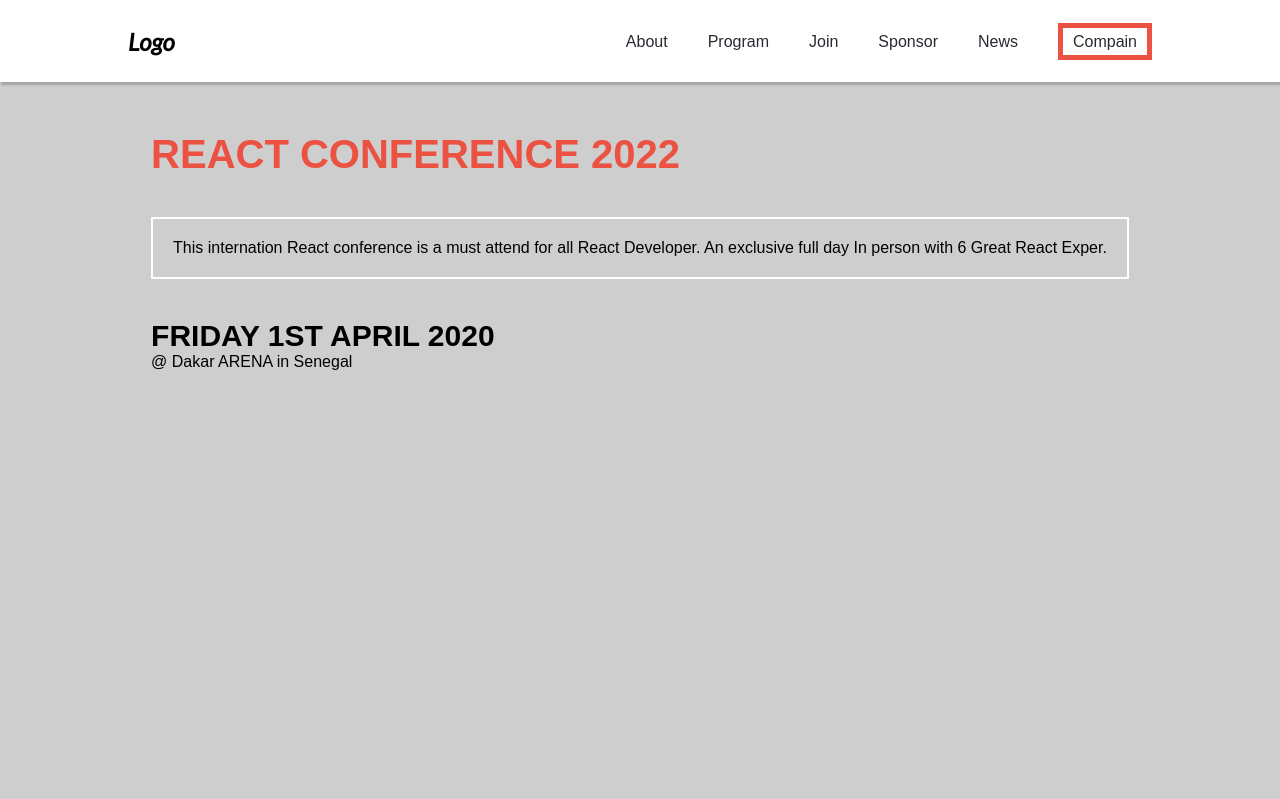
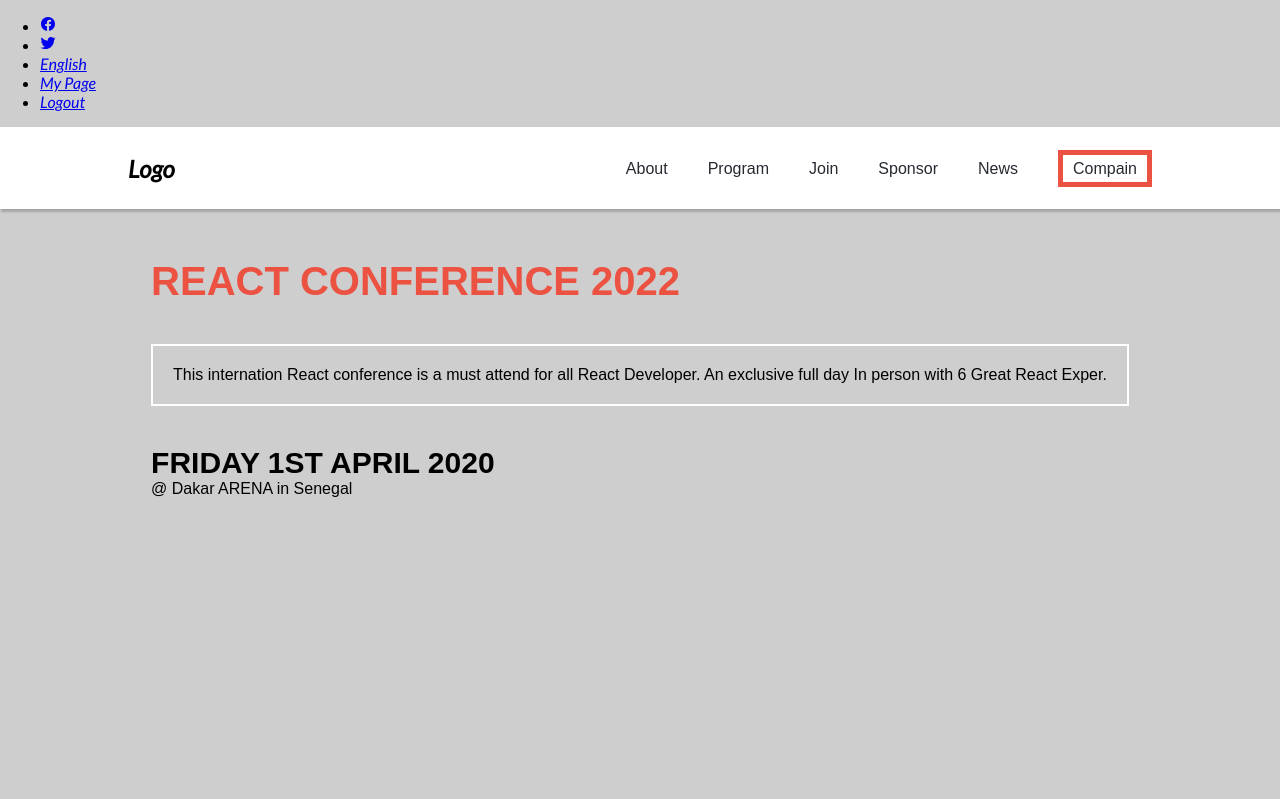
Before and after one commit to ridwanediallo/Conference-page, a plain HTML site: page index.html in a window 1280 px wide. Shown: the top 799 px of the page. Drawn offline with nearby package versions, Linux system fonts and the light colour scheme; a web font is replaced by a local one.

Commit message:
Add top desktop nav bar markup

```diff
--- a/index.html
+++ b/index.html
@@ -30,6 +30,26 @@
         <ion-icon class="mobile-nav-icon" name="menu-outline"></ion-icon>
         <ion-icon class="mobile-nav-icon" name="close-outline"></ion-icon>
       </button>
+    </header>
+
+    <header class="top-desktop-header">
+      <nav class="top-desk-nav">
+        <ul class="top-desk-nav-list">
+          <li>
+            <a href="#" class="top-desk-nav-link"
+              ><ion-icon name="logo-facebook"></ion-icon
+            ></a>
+          </li>
+          <li>
+            <a href="#" class="top-desk-nav-link"
+              ><ion-icon name="logo-twitter"></ion-icon
+            ></a>
+          </li>
+          <li><a href="#" class="top-desk-nav-link">English</a></li>
+          <li><a href="#" class="top-desk-nav-link">My Page</a></li>
+          <li><a href="#" class="top-desk-nav-link">Logout</a></li>
+        </ul>
+      </nav>
     </header>
 
     <header class="desktop-header">
```
